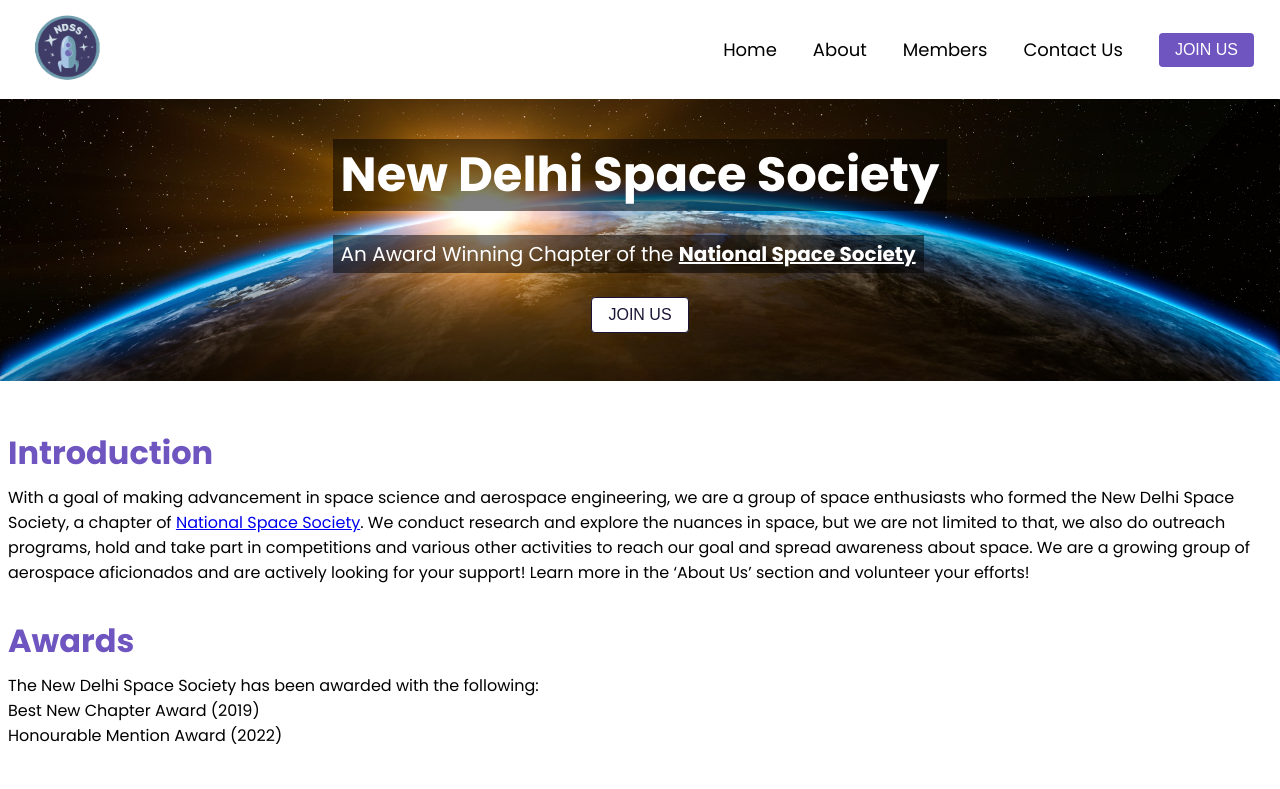
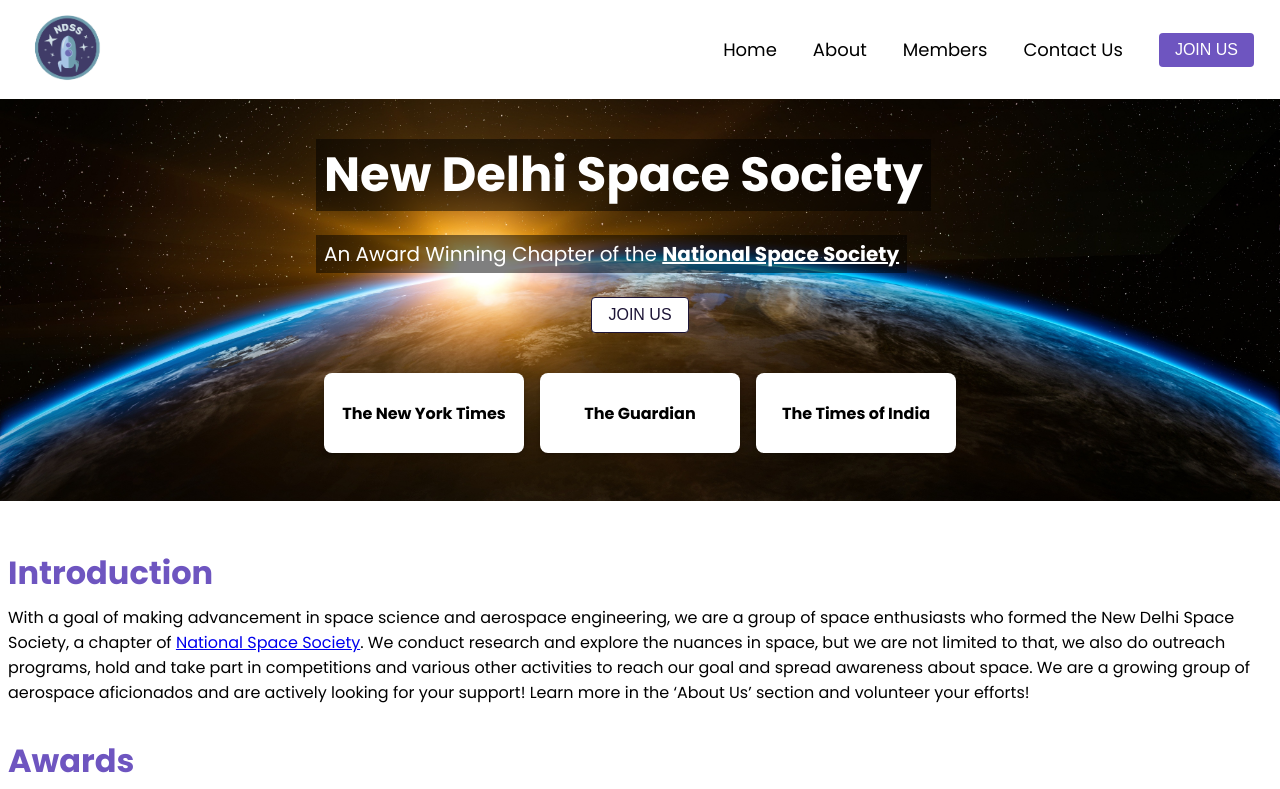
Before and after one commit to New-Delhi-Space-Society/new-delhi-space-society.github.io, a Next.js app: page / in a window 1280 px wide. Shown: the top 789 px of the page. Built offline with nearby package versions, Linux system fonts and the light colour scheme.

Commit message:
newspapercard

```diff
--- a/components/index/Hero.tsx
+++ b/components/index/Hero.tsx
@@ -48,6 +48,32 @@ const JoinUsLink = styled.a`
   text-decoration: none;
 `;
 
+const CardContainer = styled.div`
+  display: flex;
+  flex-wrap: wrap;
+  justify-content: center;
+  margin-top: 24px;
+
+  > div {
+    background-color: #ffffff;
+    border-radius: 8px;
+    padding: 16px;
+    margin: 8px;
+    box-shadow: 0 2px 4px rgba(0, 0, 0, 0.2);
+  }
+`;
+
+const NewspaperCard = styled.div`
+  display: flex;
+  align-items: center;
+  justify-content: center;
+  height: 80px;
+  width: 200px;
+  font-weight: bold;
+  font-size: 16px;
+  color: #000000;
+`;
+
 function Hero() {
   return (
     <HeroContainer>
@@ -78,6 +104,12 @@ function Hero() {
               Join Us
             </Button>
           </JoinUsLink>
+          <CardContainer>
+            <NewspaperCard>The New York Times</NewspaperCard>
+            <NewspaperCard>The Guardian</NewspaperCard>
+            <NewspaperCard>The Times of India</NewspaperCard>
+            {/* Add more NewspaperCard components with the names of other newspapers */}
+          </CardContainer>
         </div>
       </HeroContainerTwo>
     </HeroContainer>
```
